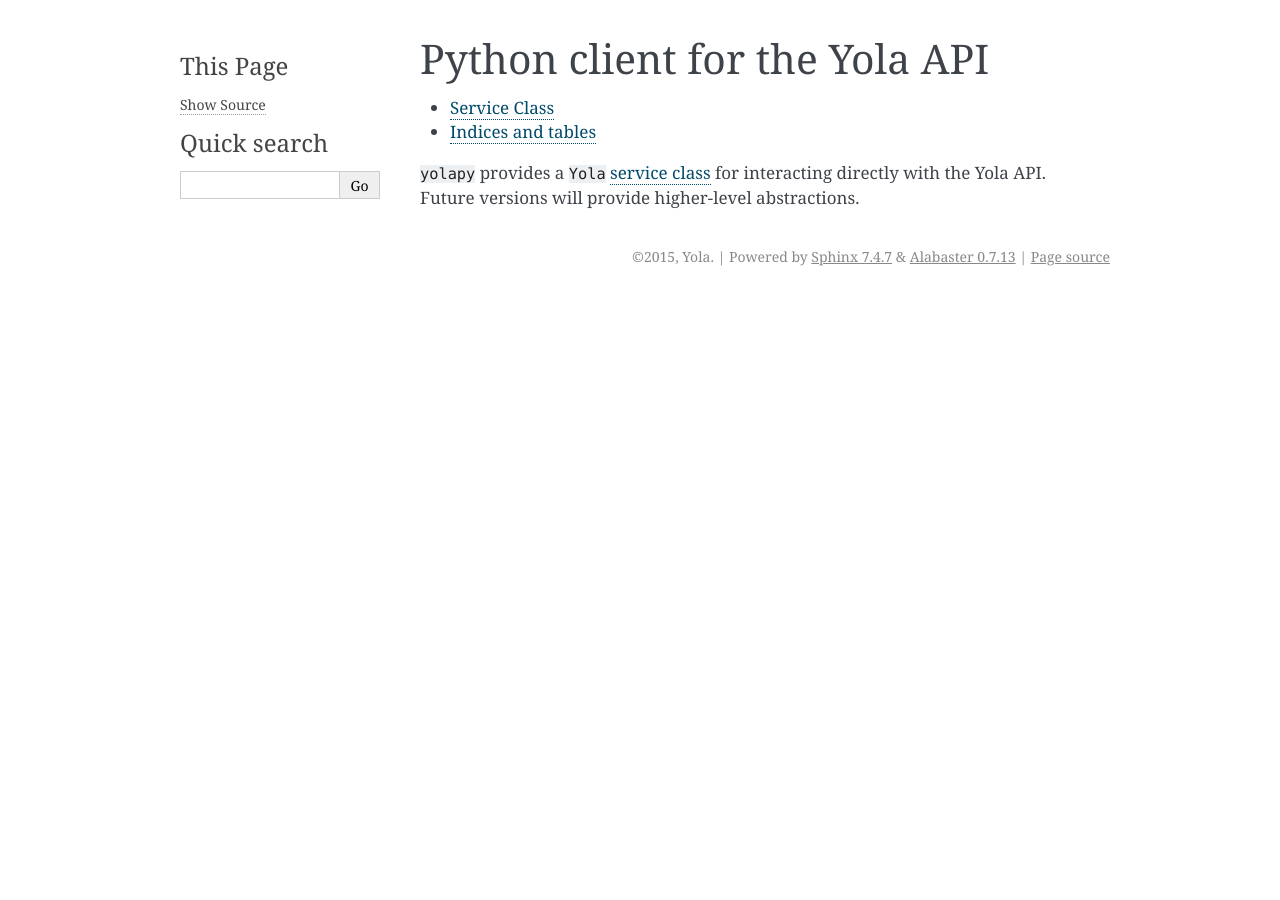
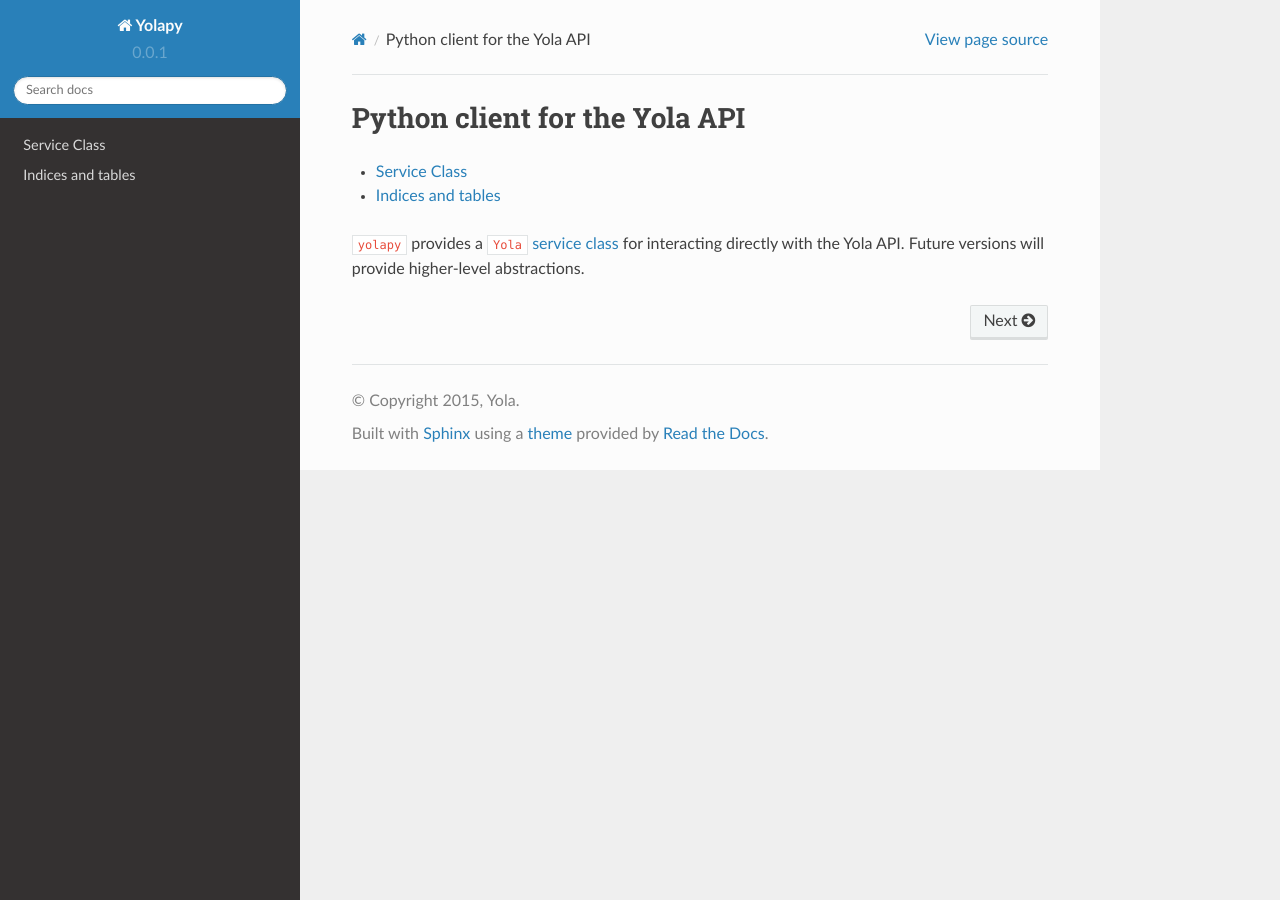
Before and after one commit to yola/yolapy, a Sphinx documentation site: the page built from docs/index.rst, in a window 1280 px wide. Built offline with Sphinx 7.4.7 and the Read the Docs theme 2.0.0, drawn with Linux system fonts in a browser that asks for light colours.

Commit message:
Use readthedocs theme for sphinx docs

```diff
--- a/docs/conf.py
+++ b/docs/conf.py
@@ -17,6 +17,7 @@
 import shlex
 
 from recommonmark.parser import CommonMarkParser
+import sphinx_rtd_theme
 
 # If extensions (or modules to document with autodoc) are in another directory,
 # add these directories to sys.path here. If the directory is relative to the
@@ -116,7 +117,7 @@
 
 # The theme to use for HTML and HTML Help pages.  See the documentation for
 # a list of builtin themes.
-html_theme = 'alabaster'
+html_theme = 'sphinx_rtd_theme'
 
 # Theme options are theme-specific and customize the look and feel of a theme
 # further.  For a list of options available for each theme, see the
@@ -124,7 +125,7 @@
 #html_theme_options = {}
 
 # Add any paths that contain custom themes here, relative to this directory.
-#html_theme_path = []
+html_theme_path = [sphinx_rtd_theme.get_html_theme_path()]
 
 # The name for this set of Sphinx documents.  If None, it defaults to
 # "<project> v<release> documentation".
--- a/requirements.txt
+++ b/requirements.txt
@@ -2,4 +2,5 @@
 flake8==2.4.1
 pep257==0.6.0
 recommonmark==0.2.0
+sphinx-rtd-theme==0.1.8
 testtube==1.0.0
```
